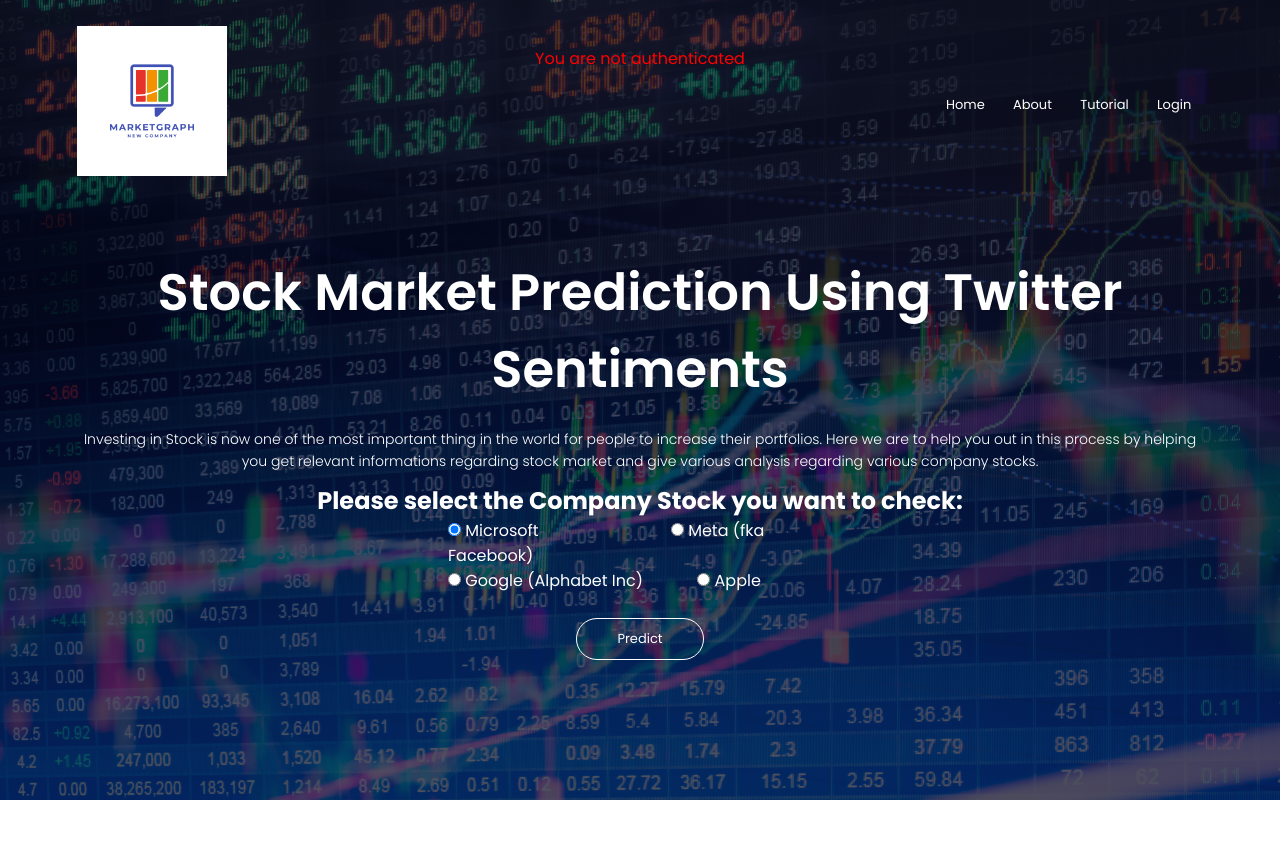
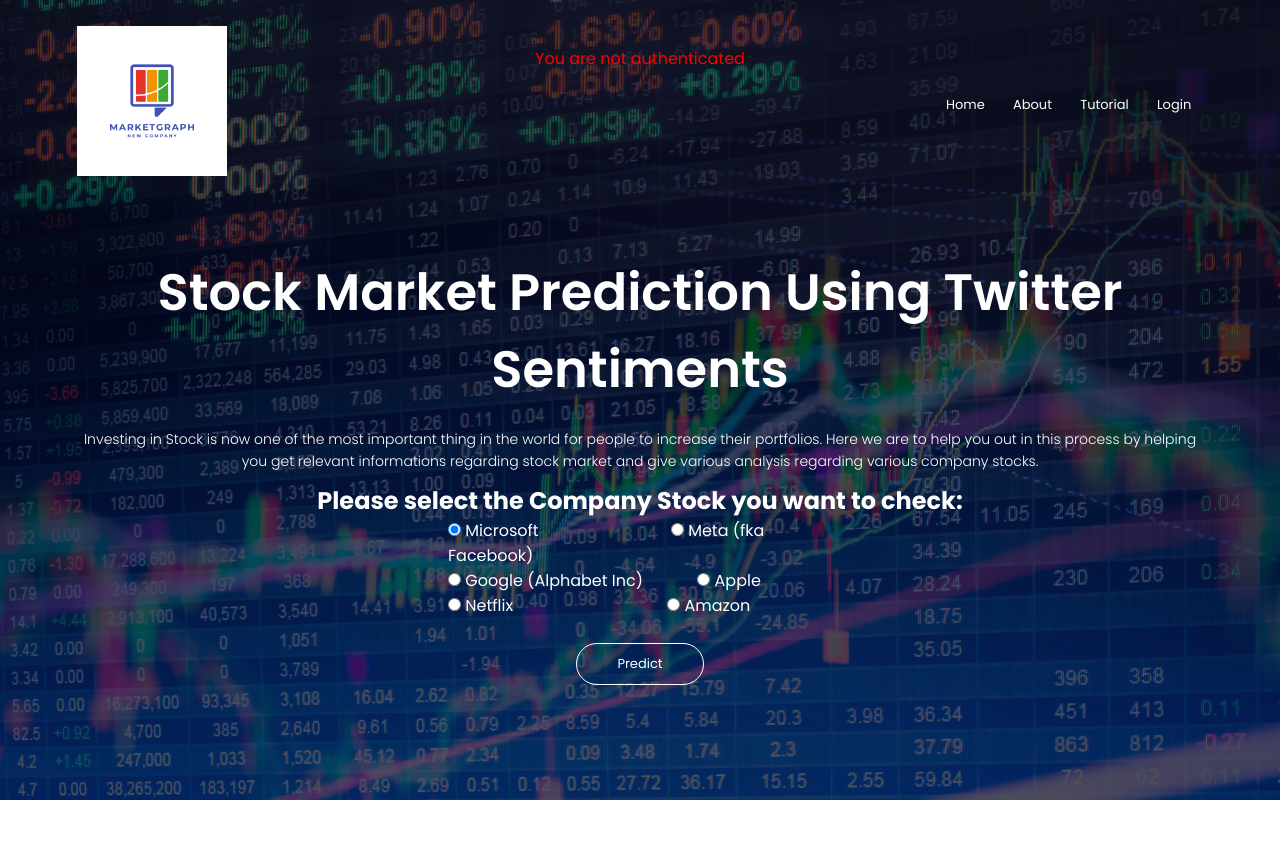
Before and after one commit to domingosjuliopinto/SPUTA, a Django app: page /dashboard in a window 1280 px wide. Shown: the top 857 px of the page. Run offline with Django 4.2, Linux system fonts and the light colour scheme.

Commit message:
third commit

```diff
--- a/companyDashboard/views.py
+++ b/companyDashboard/views.py
@@ -15,7 +15,7 @@
                 'nflx': [395.48, 407.78, 405.94, 394.31, 377.83, 360.7, 345.99, 335.27, 328.59, 324.87, 322.66, 320.74, 318.38, 315.22, 311.24, 306.6, 301.54, 296.34, 291.25, 286.47, 282.09, 278.14, 274.59, 271.39, 268.46, 265.73, 263.15, 260.69, 258.34, 256.07]}
 # Create your views here.
 def dashboard(request):
-    listedCompany = ['NASDAQ:MSFT', 'NASDAQ:GOOGL', 'NASDAQ:FB', 'NASDAQ:AAPL']
+    listedCompany = ['NASDAQ:MSFT', 'NASDAQ:GOOGL', 'NASDAQ:FB', 'NASDAQ:AAPL','NASDAQ:NFLX','NASDAQ:AMZN']
     if not request.user.is_anonymous:
         if request.method == 'POST':
             ticker = request.POST['ticker']
--- a/home/static/home/css/landingPage.css
+++ b/home/static/home/css/landingPage.css
@@ -296,8 +296,4 @@
 }
 .slider > a:focus {
     background: #000;
-<<<<<<< HEAD
 }
-=======
-}
->>>>>>> 0f1b4ef5314f0d29d49f2806b1a0198f245aa751
--- a/home/templates/home/base.html
+++ b/home/templates/home/base.html
@@ -57,7 +57,11 @@
                 <input type="radio" class="ticker-input" id="NASDAQ:GOOGL" name="ticker" value="NASDAQ:GOOGL">
                 <label for="NASDAQ:GOOGL" style="padding-right: 50px;">Google (Alphabet Inc)</label>
                 <input type="radio" class="ticker-input" id="NASDAQ:AAPL" name="ticker" value="NASDAQ:AAPL">
-                <label for="NASDAQ:AAPL">Apple</label><br><br>
+                <label for="NASDAQ:AAPL">Apple</label><br>
+                <input type="radio" class="ticker-input" id="NASDAQ:NFLX" name="ticker" value="NASDAQ:NFLX">
+                <label for="NASDAQ:NFLX" style="padding-right: 11.7vw;">Netflix</label>
+                <input type="radio" class="ticker-input" id="NASDAQ:AMZN" name="ticker" value="NASDAQ:AMZN">
+                <label for="NASDAQ:AMZN">Amazon</label><br><br>
                 </div>
                 <button class="ticker-input" type="submit">Predict</button>
             </div>
```
